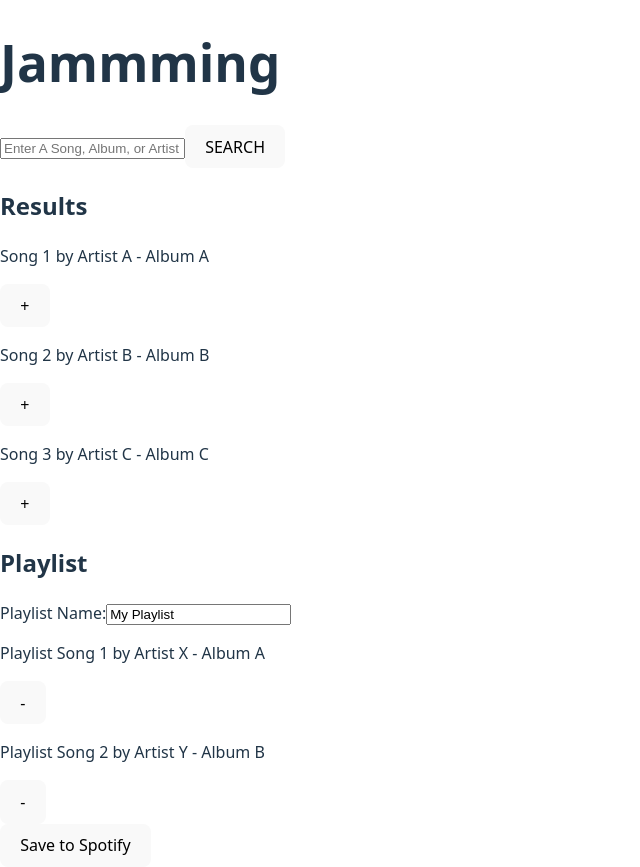
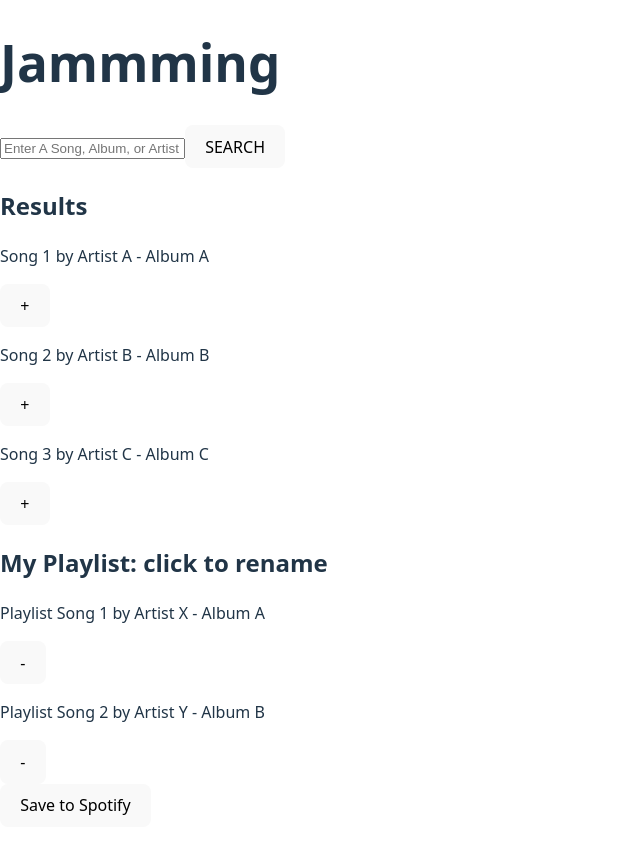
Before and after one commit to sambrodkey/jamming, a React (Vite) app: page / in a window 1280 px wide. Shown: the whole page, without its empty margins (0-640 px from the left). After the commit the page ends 827 px from the top, so only its background shows below. Built offline with nearby package versions, Linux system fonts and the light colour scheme.

Commit message:
set the bones for the project, ability to save playlist, not linked to spotify yet though

```diff
--- a/src/App.jsx
+++ b/src/App.jsx
@@ -10,7 +10,7 @@ function App() {
         { id: 3, name: 'Song 3', artist: 'Artist C', album: 'Album C' },
     ]);
 
-    const [playlistName, setPlaylistName] = useState('My Playlist');
+    const [playlistName, setPlaylistName] = useState('My Playlist: click to rename');
 
     const [playlistTracks, setPlaylistTracks] = useState([
         { id: 101, name: 'Playlist Song 1', artist: 'Artist X', album: 'Album A' },
@@ -31,6 +31,20 @@ function App() {
         setPlaylistTracks(updatedTracks);
     };
 
+    const savePlaylist = () => {
+        // extract URIs from playlist tracks
+        const trackURIs = playlistTracks.map((track) => track.uri);
+
+        // 2. Mock saving (just log to console for now)
+        console.log('Saving playlist to Spotify...');
+        console.log('Playlist Name:', playlistName);
+        console.log('Track URIs:', trackURIs);
+
+        // 3. Reset playlist state
+        setPlaylistName('New Playlist');
+        setPlaylistTracks([]);
+    };
+
     return (
         <div className="App">
             <h1>Jammming</h1>
@@ -44,6 +58,7 @@ function App() {
                 onNameChange={setPlaylistName}
                 playlistName={playlistName}
                 onRemove={removeTrack}
+                onSave={savePlaylist}
             />
         </div>
     );
--- a/src/components/Playlist.jsx
+++ b/src/components/Playlist.jsx
@@ -1,25 +1,31 @@
+import { useState } from 'react';
 import Tracklist from './Tracklist';
 
-const Playlist = ({ playlistName, onNameChange, tracks, onRemove }) => {
+const Playlist = ({ playlistName, onNameChange, tracks, onRemove, onSave }) => {
+    const [isEditing, setIsEditing] = useState(false);
+
     const handleChange = (event) => {
         onNameChange(event.target.value);
     };
 
     return (
         <div>
-            <h2>Playlist</h2>
-            <div>
-                <label>Playlist Name:</label>
+            {isEditing ? (
                 <input
                     value={playlistName}
                     onChange={handleChange}
+                    onBlur={() => setIsEditing(false)}
+                    autoFocus
                 />
-            </div>
+            ) : (
+                <h2 onClick={() => setIsEditing(true)}>{playlistName}</h2>
+            )}
+
             <Tracklist
                 tracks={tracks}
                 onRemove={onRemove}
             />
-            <button>Save to Spotify</button>
+            <button onClick={onSave}>Save to Spotify</button>
         </div>
     );
 };
```
